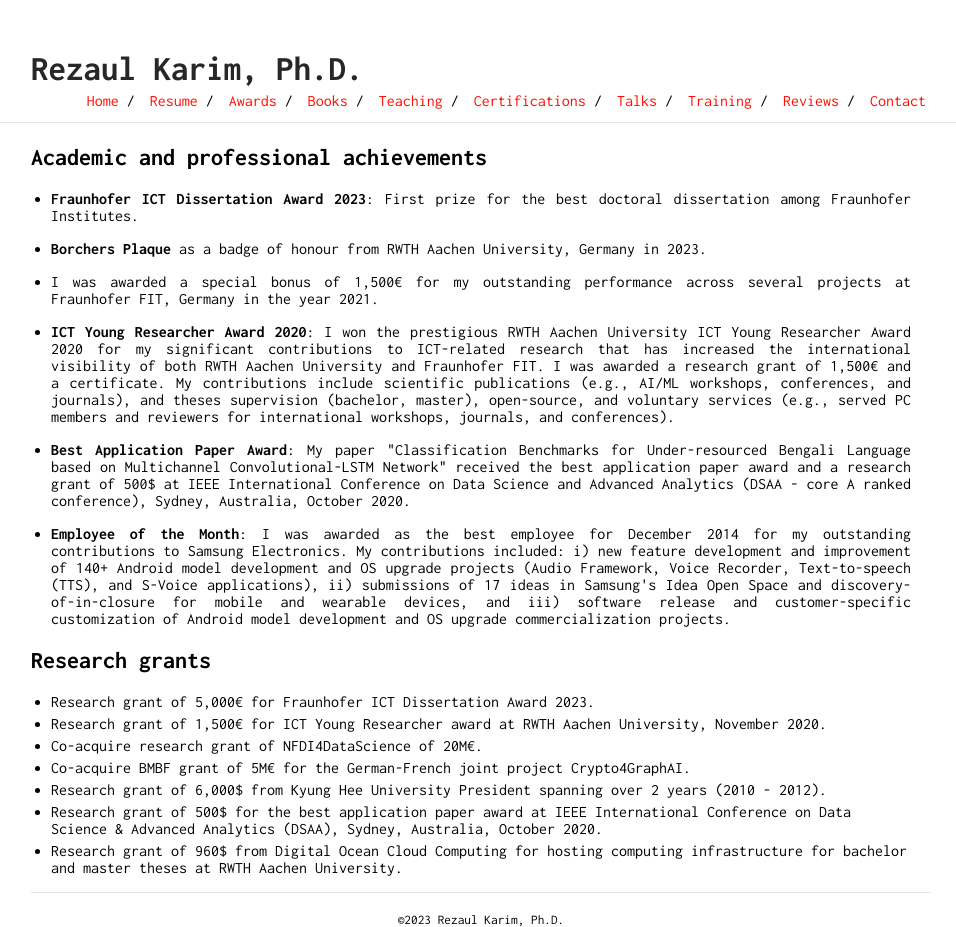
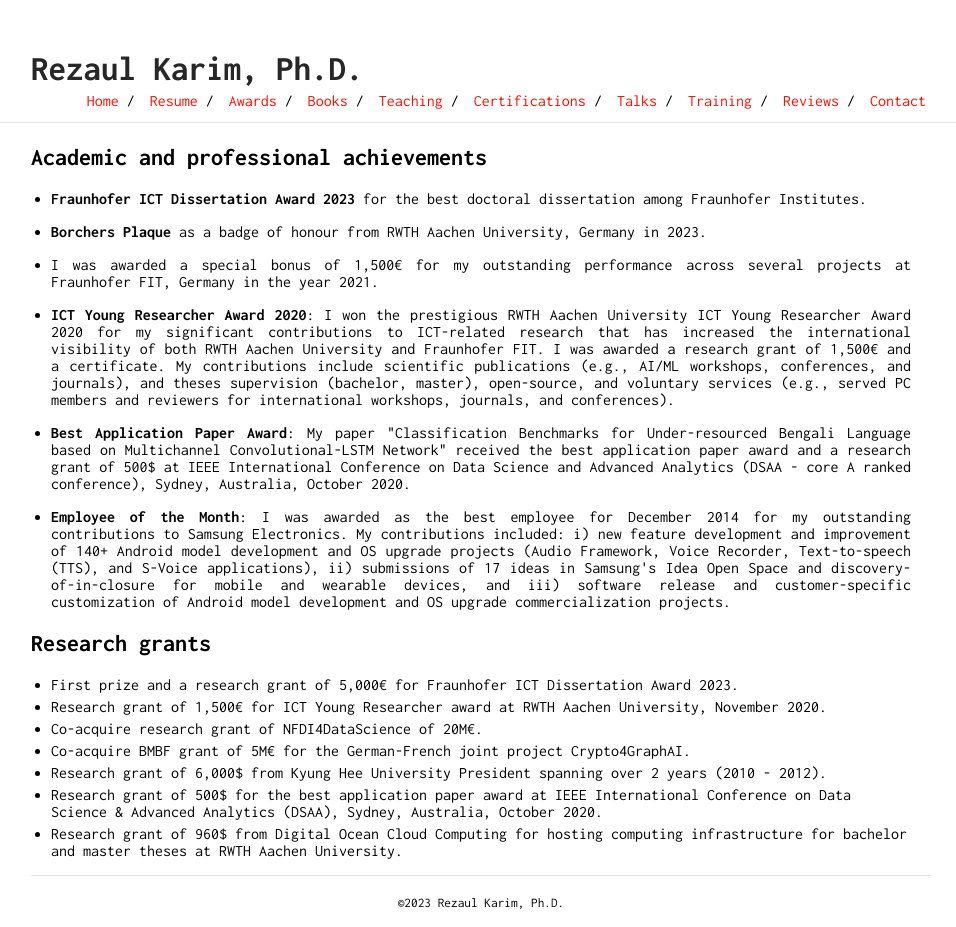
Before and after one commit to rezacsedu/rezacsedu.github.io, a Jekyll site: the page built from awards.md, in a window 1280 px wide. Shown: the whole page, without its empty margins (159-1115 px from the left). Built offline with Jekyll 4.4.1, drawn with Linux system fonts in a browser that asks for light colours; our own code applies the rules of GitHub Pages for plain Markdown files; part of the change alters nothing that is shown.

Commit message:
Update awards.md

```diff
--- a/awards.md
+++ b/awards.md
@@ -1,5 +1,5 @@
 ## Academic and professional achievements
-- <p style='text-align: justify;'> <b>Fraunhofer ICT Dissertation Award 2023</b>: First prize for the best doctoral dissertation among Fraunhofer Institutes.</p>
+- <p style='text-align: justify;'> <b>Fraunhofer ICT Dissertation Award 2023</b> for the best doctoral dissertation among Fraunhofer Institutes.</p>
 - <p style='text-align: justify;'> <b>Borchers Plaque</b> as a badge of honour from RWTH Aachen University, Germany in 2023.</p>
 - <p style='text-align: justify;'> I was awarded a special bonus of 1,500€ for my outstanding performance across several projects at Fraunhofer FIT, Germany in the year 2021.</p>
 - <p style='text-align: justify;'> <b>ICT Young Researcher Award 2020</b>: I won the prestigious RWTH Aachen University ICT Young Researcher Award 2020 for my significant contributions to ICT-related research that has increased the international visibility of both RWTH Aachen University and Fraunhofer FIT. I was awarded a research grant of 1,500€ and a certificate. My contributions include scientific publications (e.g., AI/ML workshops, conferences, and journals), and theses supervision (bachelor, master), open-source, and voluntary services (e.g., served PC members and reviewers for international workshops, journals, and conferences).</p>
@@ -7,7 +7,7 @@
 - <p style='text-align: justify;'> <b>Employee of the Month</b>: I was awarded as the best employee for December 2014 for my outstanding contributions to Samsung Electronics. My contributions included: i) new feature development and improvement of 140+ Android model development and OS upgrade projects (Audio Framework, Voice Recorder, Text-to-speech (TTS), and S-Voice applications), ii) submissions of 17 ideas in Samsung's Idea Open Space and discovery-of-in-closure for mobile and wearable devices, and iii) software release and customer-specific customization of Android model development and OS upgrade commercialization projects. </p>
 
 ## Research grants
-- Research grant of 5,000€ for Fraunhofer ICT Dissertation Award 2023.
+- First prize and a research grant of 5,000€ for Fraunhofer ICT Dissertation Award 2023.
 - Research grant of 1,500€ for ICT Young Researcher award at RWTH Aachen University, November 2020.
 - Co-acquire research grant of NFDI4DataScience of 20M€.
 - Co-acquire BMBF grant of 5M€ for the German-French joint project Crypto4GraphAI.
```
